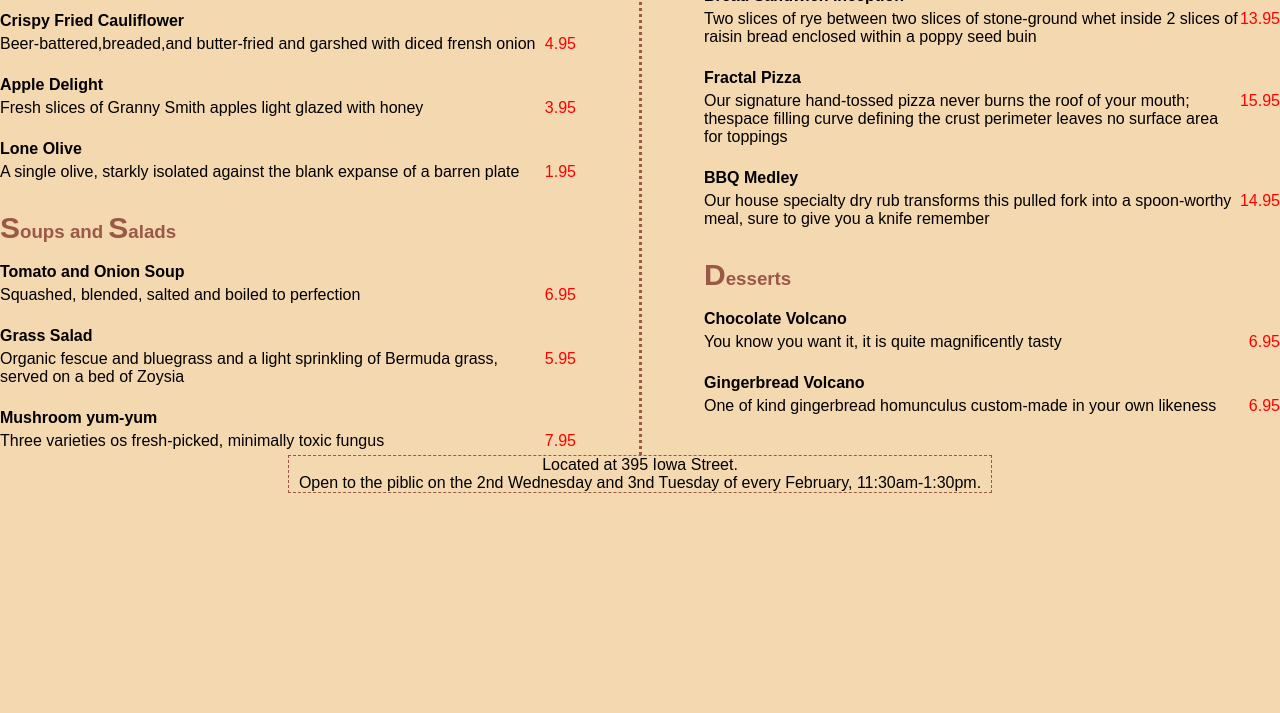
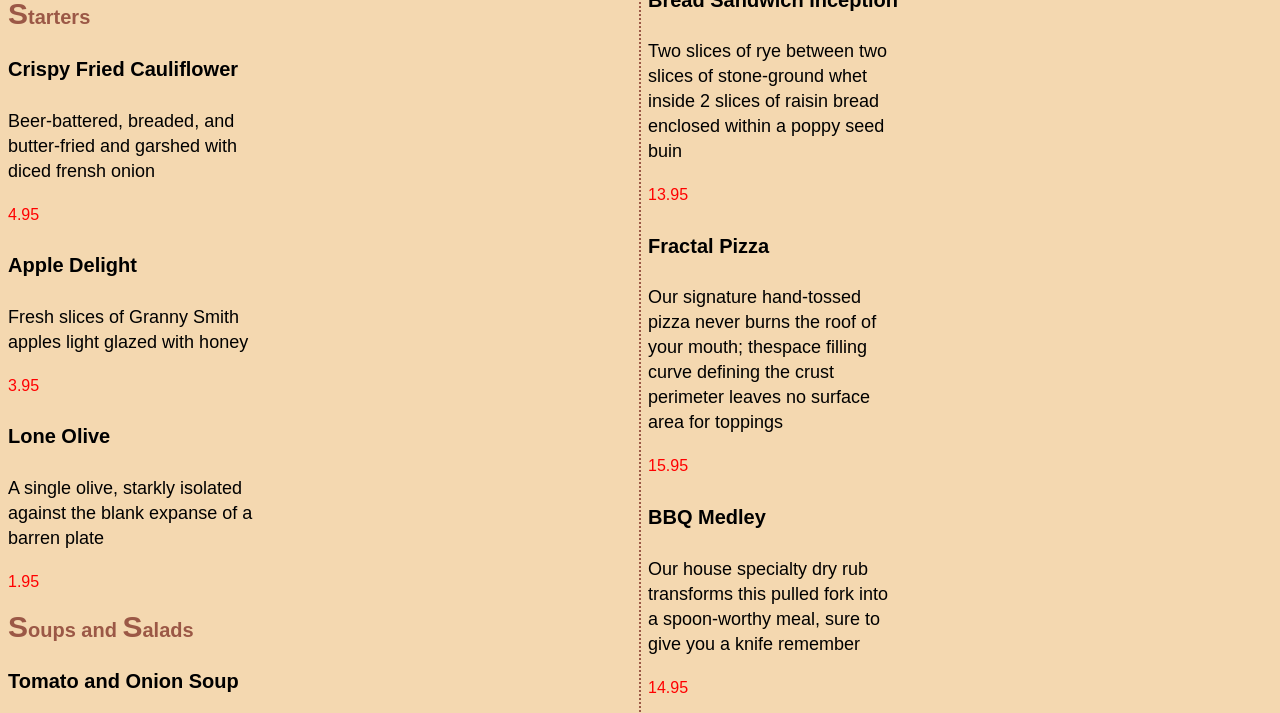
Before and after one commit to helderamora/Fundamentos_JavaScript-Curso, a plain HTML site: page atividade-015.html in a window 1280 px wide. Shown: the part 121-834 px from the top of the page. Before the commit the page ends 800 px from the top, so only its background shows below. Drawn offline with Linux system fonts and the light colour scheme; a web font is replaced by a local one.

Commit message:
Tentativa 1

```diff
--- a/atividade-015.css
+++ b/atividade-015.css
@@ -1,7 +1,5 @@
 * {
-    margin: 0;
     padding: 0;
-    box-sizing: border-box;
     background-color: #F4D8B0;
     font-family: Arial, Helvetica, sans-serif;
 }
@@ -16,49 +14,51 @@ h1 {
 }
 
 h3 {
-    margin-top: 25px;
+    font-size: 20px;
+}
+
+h4 {
+    font-size: 20px;
+}
+
+p {
+    max-width: 40%;
+    font-size: 18px;
+    font-weight: 500;
 }
 
 #conteiner {
-    columns: 2;
-    column-rule: 3px #9b5846;
+    column-count: 2;
+    column-span: all;
+    column-rule: 2px #9b5846;
     column-rule-style: dotted;
-    column-gap: 10%;
-    max-width: 100%;
+    /* column-gap: 30em; */
+    line-height: 25px;
+    /* max-width: 100%; */
+    box-sizing: border-box;
+
 }
 
 .test {
     display: flex;
-    justify-content: space-between;
-    padding-top: 5px;
-    padding-bottom: 5px;
 }
 
+
 .test2 {
-    margin-top: 18px;
+    /* margin-top: 18px; */
 }
 
 #title-h3 {
     color: #9b5846;
-    /* border: black 1px solid; */
 }
 
 #title-h3 .first-letter {
     font-size: 30px;
 }
 
-p {
-    /* border: 0.1rem solid black; */
-}
 
 .price {
     color: red;
-    /* border: 0.1rem solid black; */
-}
-
-footer {
-    text-align: center;
-    margin: 0 18rem ;
 }
 
 .box-footer {
--- a/atividade-015.html
+++ b/atividade-015.html
@@ -20,131 +20,133 @@
 
 <body>
 
-    <header>
+    <!-- <header>
         <div id="head-title">
+        </div>
+    </header> -->
+    <main>
+        <div id="conteiner">
             <h1>
                 Rossum's Universal Restaurant
             </h1>
-        </div>
-    </header>
-    <div id="conteiner">
-        <main>
+
             <h3 id="title-h3"><span class="first-letter">S</span>tarters</h3>
 
-            <div class="test2">
+            <!-- <div class="test2"> -->
             <h4>Crispy Fried Cauliflower</h4>
-                <div class="test">
-                    <p>Beer-battered,breaded,and butter-fried and garshed with diced frensh onion
+            <p>Beer-battered, breaded, and butter-fried and garshed with diced frensh onion
             </p>
-                    <span class="price">4.95</span>
-                </div>
-            </div>
+            <!-- <div class="test"> -->
+                <span class="price">4.95
+                </span>
+            <!-- </div> -->
+            <!-- </div> -->
 
-            <div class="test2">
+            <!-- <div class="test2"> -->
             <h4>Apple Delight</h4>
-                <div class="test">
+            <!-- <div class="test"> -->
             <p>Fresh slices of Granny Smith apples light glazed with honey</p>
 
             <span class="price">3.95</span>
-                </div>
-            </div>
+            <!-- </div> -->
+            <!-- </div> -->
 
-            <div class="test2">
+            <!-- <div class="test2"> -->
             <h4>Lone Olive</h4>
-                <div class="test">
+            <!-- <div class="test"> -->
             <p>A single olive, starkly isolated against the blank expanse of a barren plate</p>
 
             <span class="price">1.95</span>
-                </div>
-            </div>
+            <!-- </div> -->
+            <!-- </div> -->
 
             <h3 id="title-h3"><span class="first-letter">S</span>oups and <span class="first-letter">S</span>alads</h3>
-            <div class="test2">
+            <!-- <div class="test2"> -->
             <h4>Tomato and Onion Soup</h4>
-                <div class="test">
+            <!-- <div class="test"> -->
             <p>Squashed, blended, salted and boiled to perfection</p>
 
             <span class="price">6.95</span>
-                </div>
-            </div>
+            <!-- </div> -->
+            <!-- </div> -->
 
 
-            <div class="test2">
+            <!-- <div class="test2"> -->
             <h4>Grass Salad</h4>
-                <div class="test">
+            <!-- <div class="test"> -->
             <p>Organic fescue and bluegrass and a light sprinkling of Bermuda grass, served on a bed of Zoysia
             </p>
 
             <span class="price">5.95</span>
-                </div>
-            </div>
+            <!-- </div> -->
+            <!-- </div> -->
 
-            <div class="test2">
+            <!-- <div class="test2"> -->
             <h4>Mushroom yum-yum</h4>
-                <div class="test">
+            <!-- <div class="test"> -->
             <p>Three varieties os fresh-picked, minimally toxic fungus</p>
 
             <span class="price">7.95</span>
-                </div>
+            <!-- </div> -->
 
-            </div>
+            <!-- </div> -->
 
 
             <h3 id="title-h3"><span class="first-letter">E</span>ntrees</h3>
 
-            <div class="test2">
+            <!-- <div class="test2"> -->
             <h4>Bread Sandwich Inception</h4>
-                <div class="test">
+            <!-- <div class="test"> -->
             <p>Two slices of rye between two slices of stone-ground whet inside 2 slices of raisin bread
                 enclosed
                 within a poppy seed buin</p>
 
             <span class="price">13.95</span>
-                </div>
-            </div>
+            <!-- </div> -->
+            <!-- </div> -->
 
-            <div class="test2">
+            <!-- <div class="test2"> -->
             <h4>Fractal Pizza</h4>
-                <div class="test">
+            <!-- <div class="test"> -->
             <p>Our signature hand-tossed pizza never burns the roof of your mouth; thespace filling curve
                 defining
                 the crust perimeter leaves no surface area for toppings</p>
 
             <span class="price">15.95</span>
-                </div>
-            </div>
+            <!-- </div> -->
+            <!-- </div> -->
 
-            <div class="test2">
+            <!-- <div class="test2"> -->
             <h4>BBQ Medley</h4>
-                <div class="test">
+            <!-- <div class="test"> -->
             <p>Our house specialty dry rub transforms this pulled fork into a spoon-worthy meal, sure to
                 give you a knife remember</p>
 
             <span class="price">14.95</span>
-                </div>
-            </div>
+            <!-- </div> -->
+            <!-- </div> -->
 
             <h3 id="title-h3"><span class="first-letter">D</span>esserts</h3>
 
-            <div class="test2">
+            <!-- <div class="test2"> -->
             <h4>Chocolate Volcano</h4>
-                <div class="test">
+            <!-- <div class="test"> -->
             <p>You know you want it, it is quite magnificently tasty</p>
 
             <span class="price">6.95</span>
-                </div>
-            </div>
+            <!-- </div> -->
+            <!-- </div> -->
 
-            <div class="test2">
+            <!-- <div class="test2"> -->
             <h4>Gingerbread Volcano</h4>
             <div class="test">
                 <p>One of kind gingerbread homunculus custom-made in your own likeness</p>
                 <span class="price">6.95</span>
+                <!-- </div> -->
+                <!-- </div> -->
+
             </div>
-            </div>
-
     </main>
-    </div>
     <footer>
         <div class="box-footer">
             <p>Located at 395 Iowa Street.</p>
```
Lines whose indentation alone changed are shown as unchanged.
